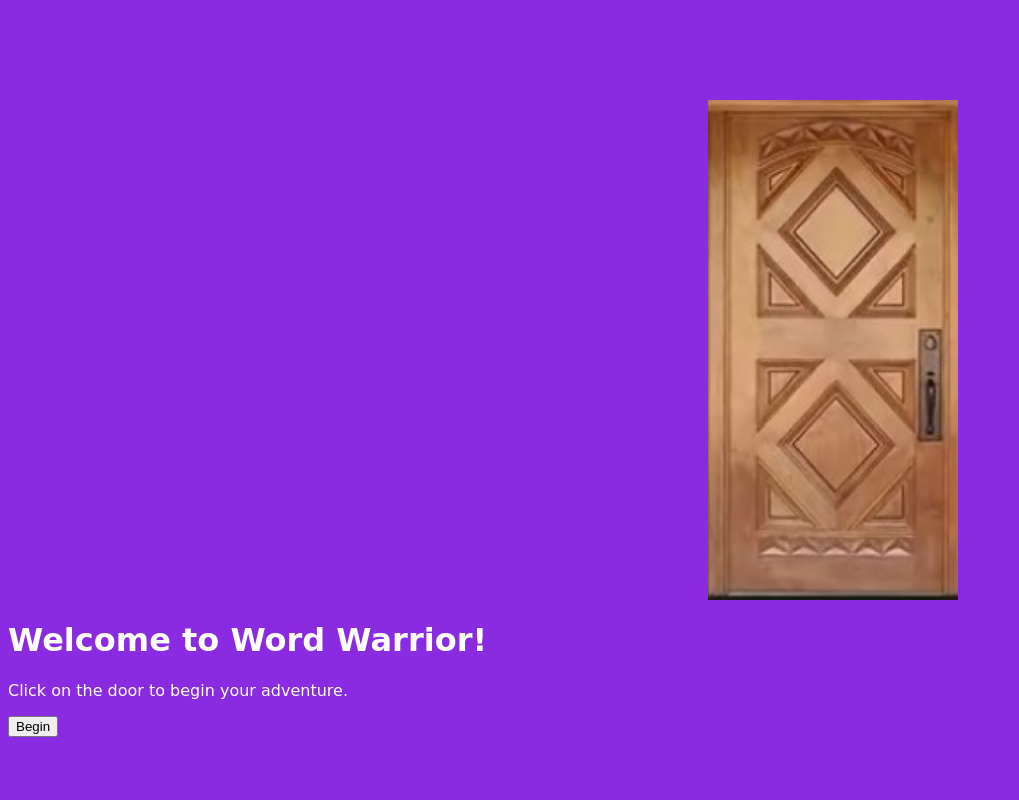
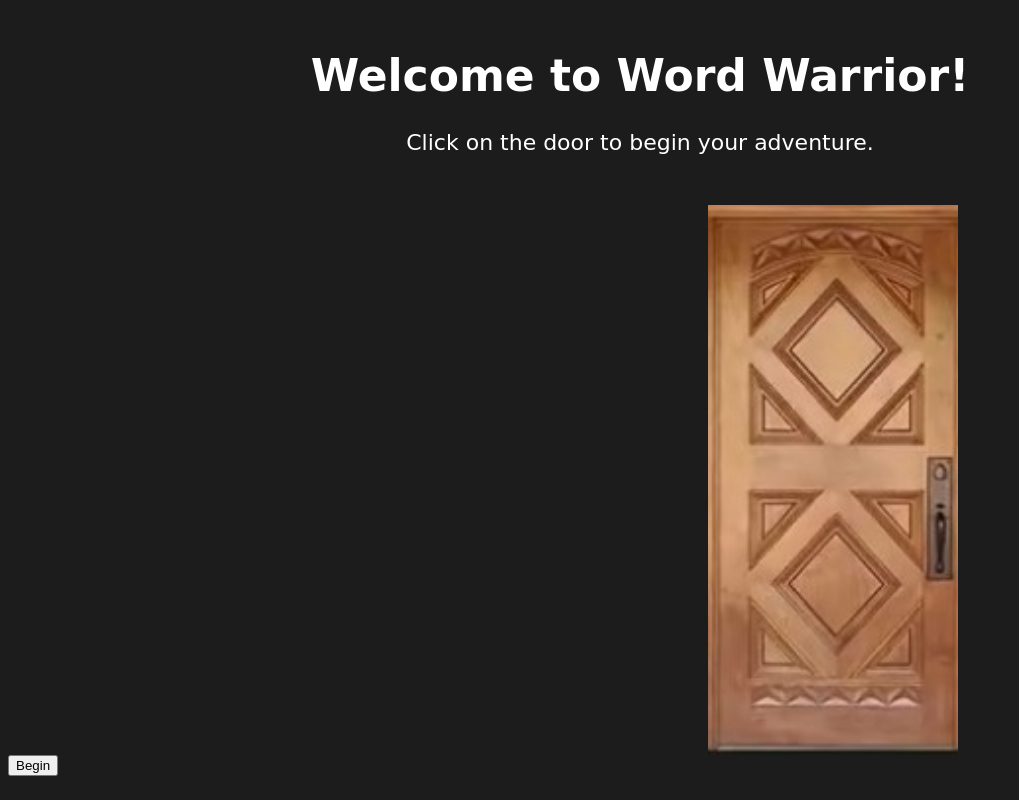
Before and after one commit to aobiaderi/word-warrior1, a plain HTML site: page index.html in a window 1280 px wide. Shown: the whole page, without its empty margins (0-1019 px from the left). Drawn offline with nearby package versions, Linux system fonts and the light colour scheme.

Commit message:
changed position of welcome note in css

```diff
--- a/assets/css/style.css
+++ b/assets/css/style.css
@@ -1,6 +1,6 @@
 body {
 	font-family: 'Fredoka One', cursive;
-	background-color: blueviolet;
+	background-color: #1c1c1c;
 	color: white; /* set the text color to white */
 }
 
@@ -9,12 +9,16 @@ body {
     background-image: url('../images/door.jpg');
     background-size: cover;
     background-position: center;
-    margin-top: 100px;
+    margin-top: 50px;
     margin-left: 700px;
 	cursor: pointer;
 	width: 250px;
-	height: 500px;
+	height: 550px;
+}
 
-
-
+#welcome-note {
+	margin-top: 50px; /* add margin to position the div */
+	text-align: center; /* center the text */
+	font-family: 'Fredoka One', cursive;
+	font-size: 22px;
 }
--- a/index.html
+++ b/index.html
@@ -13,16 +13,18 @@
 </head>
 
 <body>
-  <div id="door-container">
-    <div id="door"></div>
-  </div>
 
-  <div id="welcome-note">
-    <h1>Welcome to Word Warrior!</h1>
-    <p>Click on the door to begin your adventure.</p>
-  </div>
+	<div id="welcome-note">
+		<h1>Welcome to Word Warrior!</h1>
+		<p>Click on the door to begin your adventure.</p>
+	  </div>
+   	<div id="door-container">
+    	<div id="door"></div>
+    </div>
 
-  <button id="start-button">Begin</button>
+
+
+  	<button id="start-button">Begin</button>
 </body>
 
 </html>
```
Also changed, not shown: assets/js/scores.js (added, +25 -0 lines).
